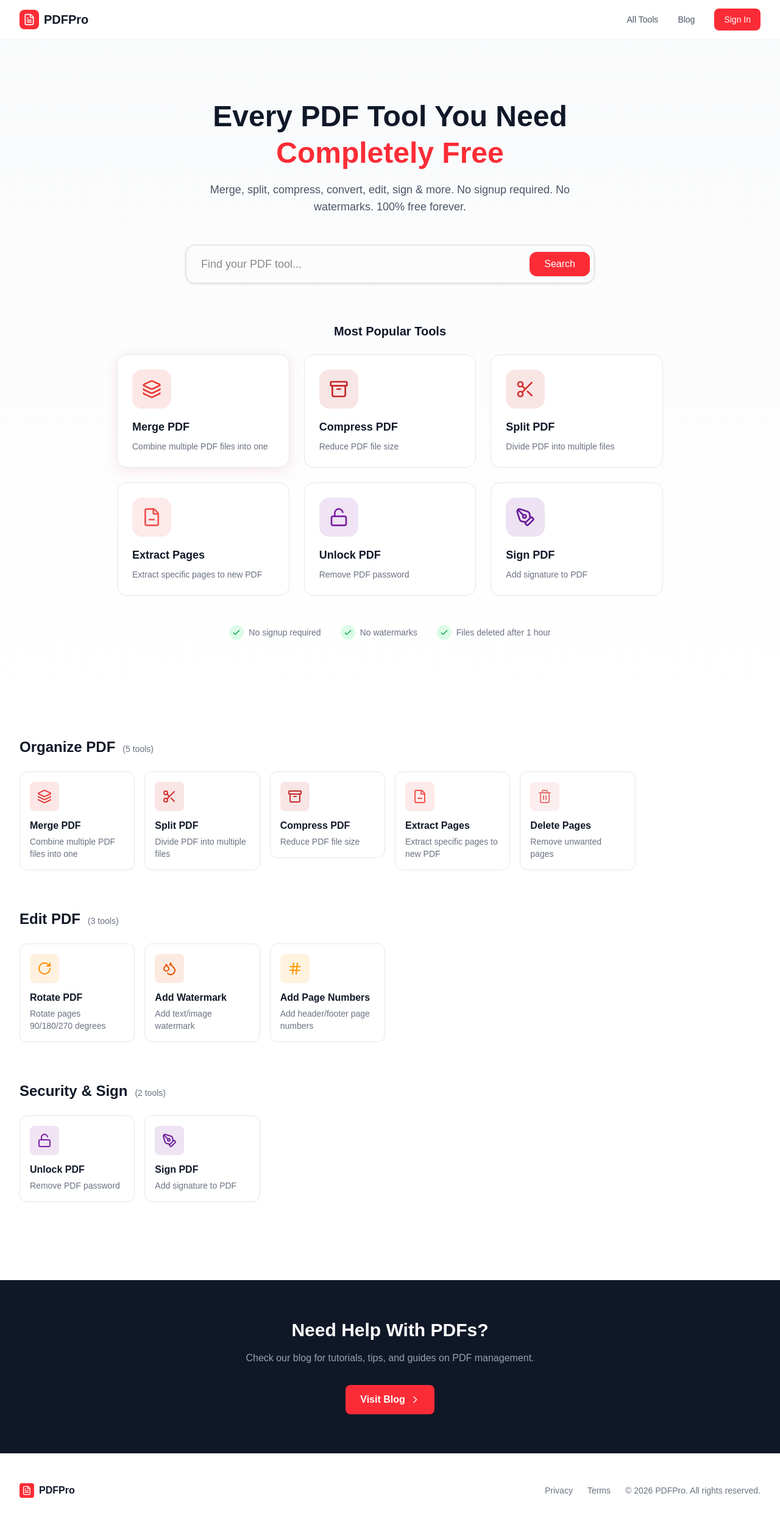
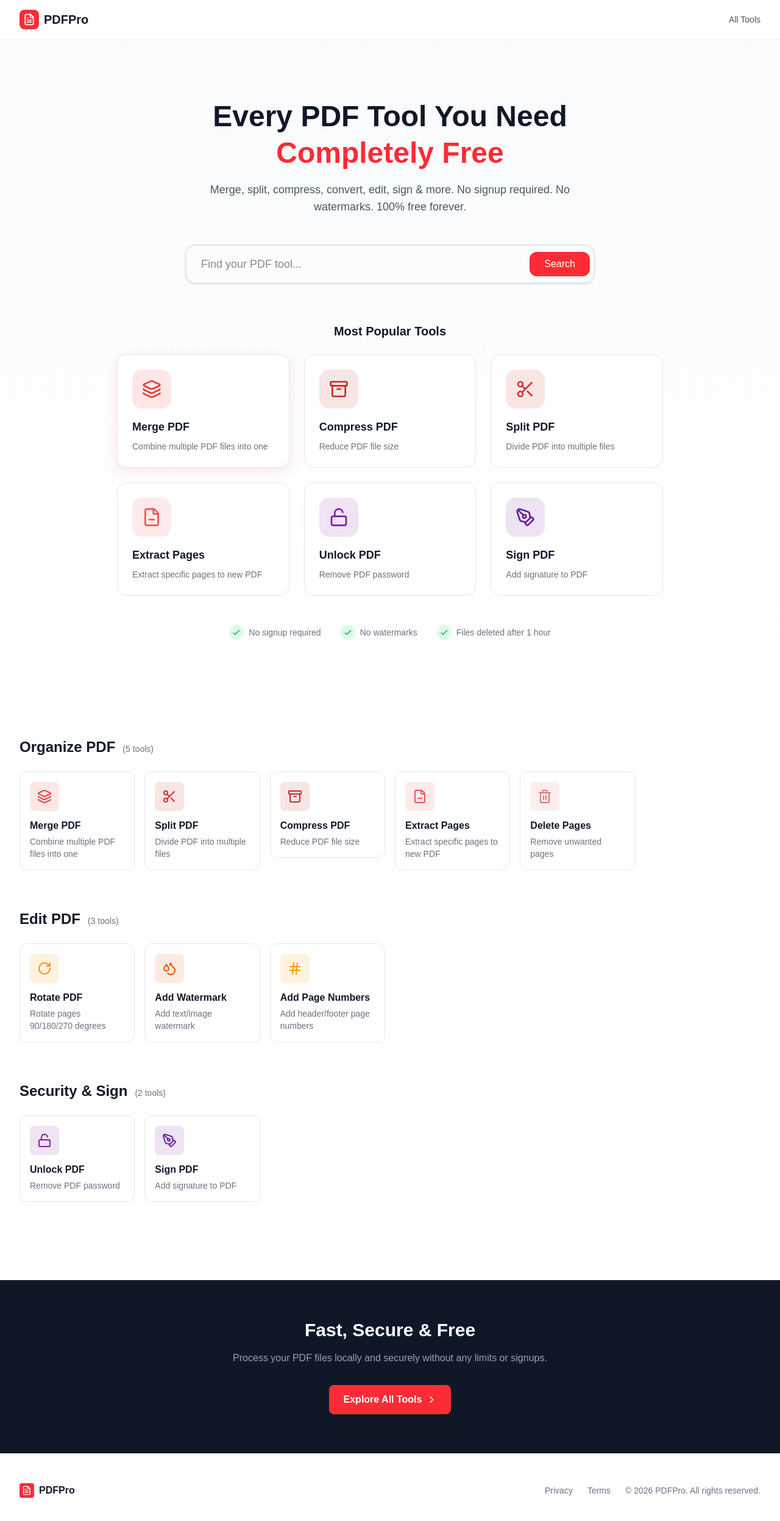
Before and after one commit to arqummalik1/pdfPro, a Next.js app: page / in a window 1280 px wide. Shown: the top 2494 px of the page at 61% size. Built offline with nearby package versions, Linux system fonts and the light colour scheme.

Commit message:
Remove Sign In and Blog buttons for a cleaner experience

```diff
--- a/src/app/page.tsx
+++ b/src/app/page.tsx
@@ -66,17 +66,7 @@
             </div>
             <nav className="hidden md:flex items-center gap-8">
               <Link href="/" className="text-sm font-medium text-gray-600 hover:text-gray-900">All Tools</Link>
-              <Link href="/blog" className="text-sm font-medium text-gray-600 hover:text-gray-900">Blog</Link>
-              <button className="px-4 py-2 text-sm font-medium text-white bg-red-500 rounded-lg hover:bg-red-600 transition-colors">
-                Sign In
-              </button>
             </nav>
-            <div className="md:hidden flex items-center gap-4">
-              <Link href="/blog" className="text-xs font-medium text-gray-600 hover:text-gray-900">Blog</Link>
-              <button className="px-3 py-1.5 text-xs font-medium text-white bg-red-500 rounded-lg hover:bg-red-600 transition-colors">
-                Sign In
-              </button>
-            </div>
           </div>
         </div>
       </header>
@@ -172,15 +162,15 @@
       {/* CTA Section */}
       <section className="py-16 bg-gray-900 text-white">
         <div className="max-w-4xl mx-auto px-4 text-center">
-          <h2 className="text-3xl font-bold mb-4">Need Help With PDFs?</h2>
+          <h2 className="text-3xl font-bold mb-4">Fast, Secure & Free</h2>
           <p className="text-gray-400 mb-8">
-            Check our blog for tutorials, tips, and guides on PDF management.
+            Process your PDF files locally and securely without any limits or signups.
           </p>
           <Link
-            href="/blog"
+            href="/"
             className="inline-flex items-center gap-2 px-6 py-3 bg-red-500 text-white font-semibold rounded-lg hover:bg-red-600 transition-colors"
           >
-            Visit Blog
+            Explore All Tools
             <svg className="w-4 h-4" fill="none" stroke="currentColor" viewBox="0 0 24 24">
               <path strokeLinecap="round" strokeLinejoin="round" strokeWidth={2} d="M9 5l7 7-7 7" />
             </svg>
```
Also changed, not shown: 1 other file (tests, documents, lock files or other folders).
